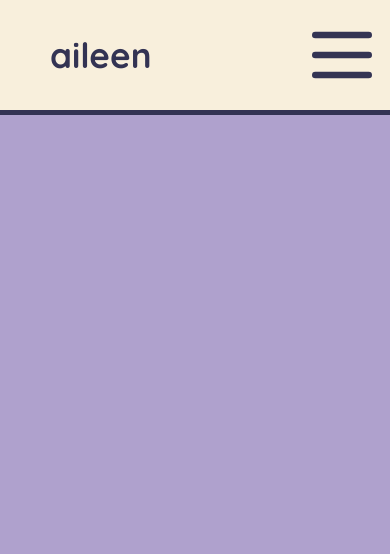
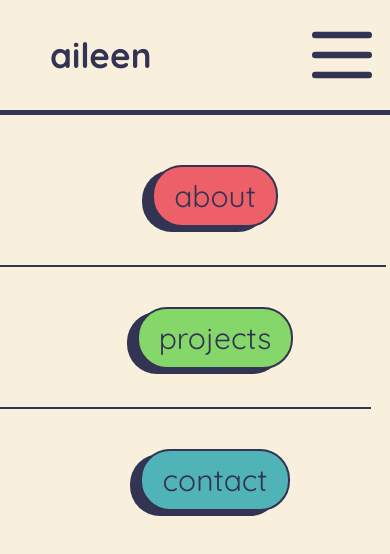
Before and after one commit to aileen-shi/react-portfolio, a React (Create React App) app: page / in a window 390 px wide. Both pictures are taken after a click on the icon 341 px from the left and 55 px from the top of the page. Shown: the top 554 px of the page. Built offline with nearby package versions, Linux system fonts and the light colour scheme.

Commit message:
Added completed nav
Navbar for desktop and mobile

```diff
--- a/src/components/MobileNav/index.js
+++ b/src/components/MobileNav/index.js
@@ -0,0 +1,28 @@
+import { NavLink } from 'react-router-dom';
+import './index.scss';
+
+const MobileNav = () => {
+    return (
+        <div className="mobile-nav">
+            <ul>
+                <li>
+                    <NavLink exact="true" activeclassname="active" to="/about">
+                        <button id="about-button">about</button>
+                    </NavLink>
+                </li>
+                <li>
+                    <NavLink exact="true" activeclassname="active" to="/projects">
+                        <button id="projects-button">projects</button>
+                    </NavLink>
+                </li>
+                <li>
+                    <NavLink exact="true" activeclassname="active" to="/contact">
+                        <button id="contact-button">contact</button>
+                    </NavLink>
+                </li>
+            </ul>
+        </div>
+    )
+}
+
+export default MobileNav;
--- a/src/components/MobileNav/index.scss
+++ b/src/components/MobileNav/index.scss
@@ -0,0 +1,74 @@
+@import '../../assets/styles/variables';
+
+.mobile-nav {
+    display: none;
+    width: 100%;
+    position: fixed;
+    top: 11rem;
+    height: 100vh;
+    background-color: $white;
+    border-top: 5px solid $text-color;
+
+    ul {
+        margin-top: 5rem;
+        list-style-type: none;
+        gap: 8rem;
+        display: flex;
+        flex-direction: column;
+        justify-content: center;
+        align-items: center;
+
+        li {
+            position: relative;
+
+            button {
+                padding: 1rem 2rem;
+                border-radius: 30px;
+                color: $text-color;
+                border: 2px solid $text-color;
+                font-size: 3rem;
+                box-shadow: -10px 5px;
+                transition: box-shadow 0.3s ease-in-out;
+            }
+
+            button:hover, button:active {
+                cursor: pointer;
+                box-shadow: -5px 2px;
+                transition: box-shadow 0.3s ease-in-out;
+            }
+
+            #about-button {
+                background-color: $red;
+            }
+
+            #projects-button {
+                background-color: $green;
+            }
+
+            #contact-button {
+                background-color: $blue;
+            }
+
+            &::after {
+                content: "";
+                position: absolute;
+                bottom: -4rem;
+                left: 0;
+                width: 110vw;
+                height: 2px;
+                transform: translateX(-50vw);
+                background-color: $text-color;
+            }
+
+            &:last-child::after {
+                display: none;
+            }
+        }
+    }
+}
+
+@media screen and (max-width: 1000px) {
+    .mobile-nav {
+        display: block;
+    }
+}
--- a/src/components/Navbar/index.js
+++ b/src/components/Navbar/index.js
@@ -1,6 +1,7 @@
 import { Link, NavLink } from 'react-router-dom';
 import './index.scss';
 import { ReactComponent as BurgerMenu } from '../../assets/icons/BurgerMenu.svg';
+import MobileNav from '../MobileNav';
 import { useState } from "react";
 
 const Navbar = () => {
@@ -40,8 +41,11 @@ const Navbar = () => {
                     </ul>
                 </nav>
             </div>
+                {hamburgerOpen === true && (
+                    <MobileNav />
+                )}
         </div>
     )
 }
 
-export default Navbar
+export default Navbar;
--- a/src/components/Navbar/index.scss
+++ b/src/components/Navbar/index.scss
@@ -72,11 +72,13 @@
                 }
 
             }
+
             .icon {
                 width: 8rem;
                 height: 8rem;
                 display: none;
             }
+
             .icon path {
                 stroke: $text-color;
             }
```
Lines whose indentation alone changed are shown as unchanged.
